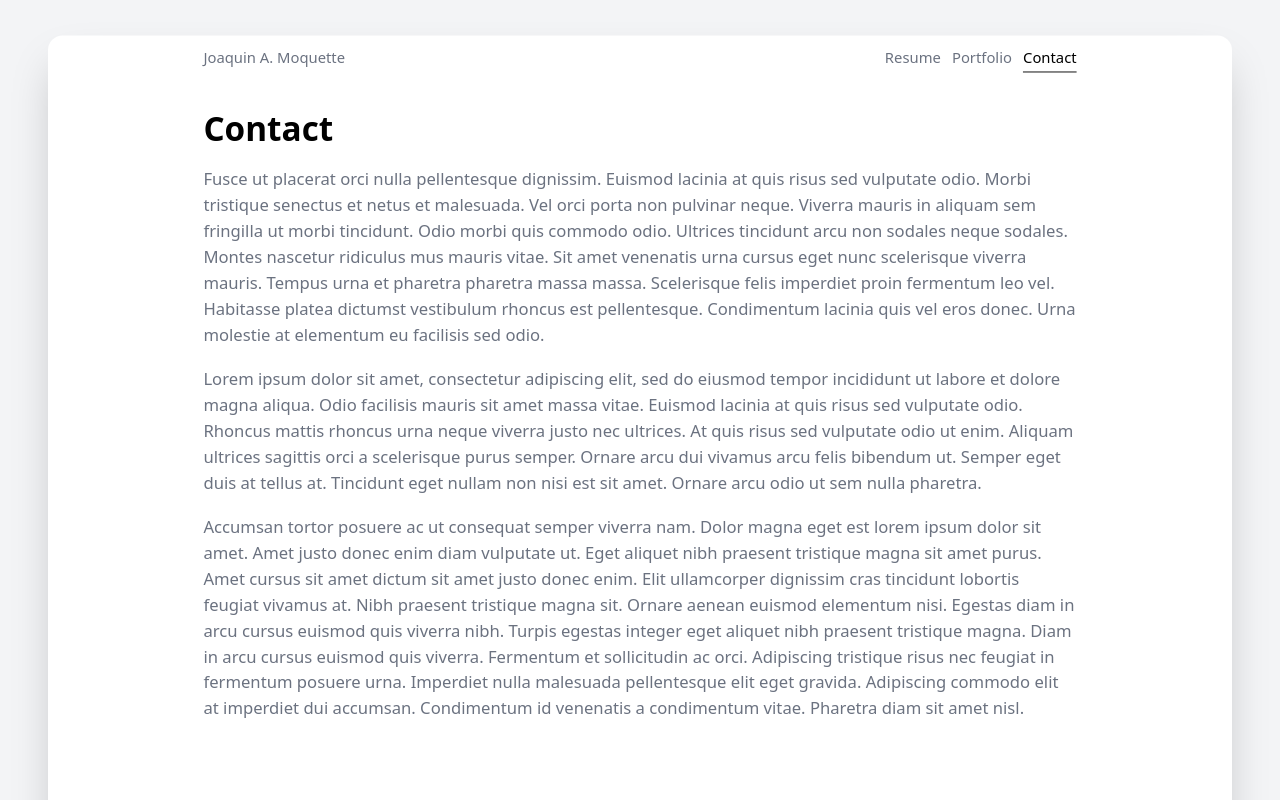
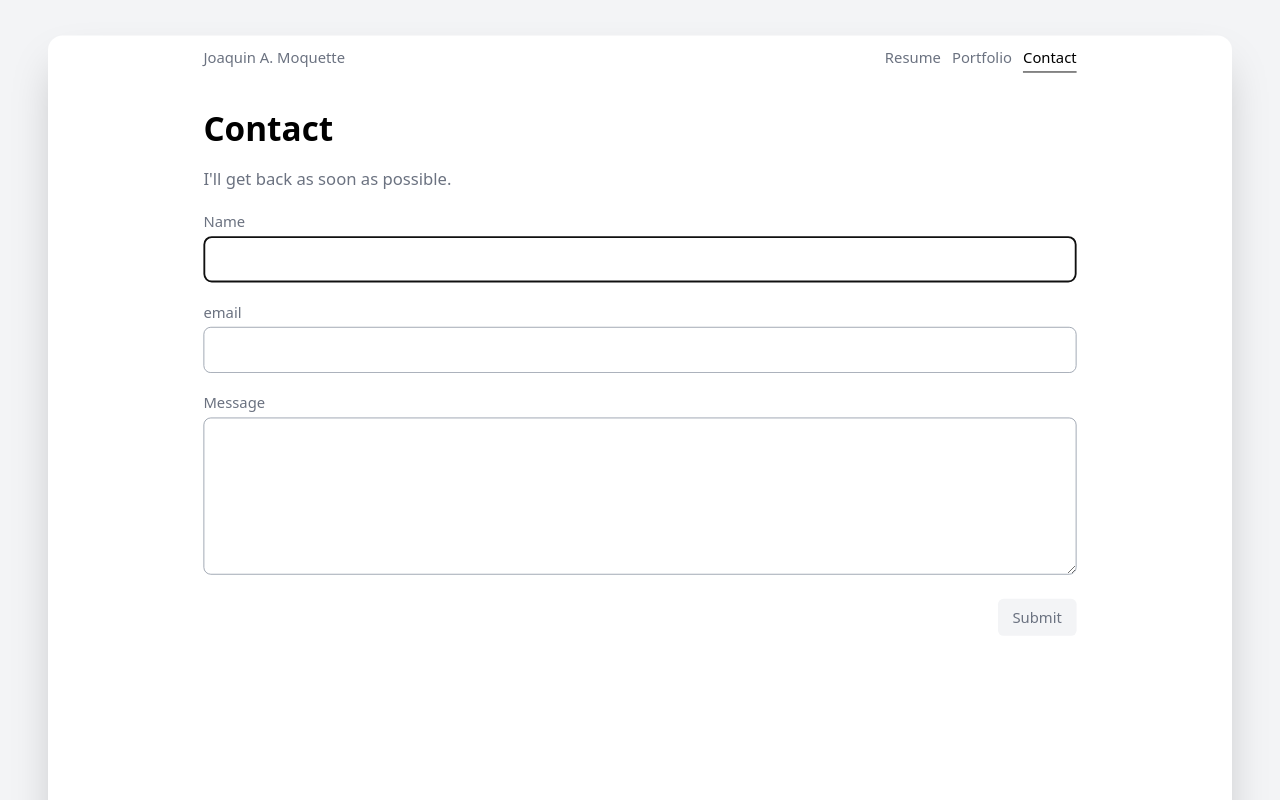
Before and after one commit to moquette/simple-shell, a React app: page /contact in a window 1280 px wide. Shown: the top 800 px of the page. Built offline with nearby package versions, Linux system fonts and the light colour scheme.

Commit message:
feat: form page

```diff
--- a/package.json
+++ b/package.json
@@ -24,6 +24,7 @@
     "@headlessui/react": "^1.6.0",
     "react": "^18.1.0",
     "react-dom": "^18.1.0",
+    "react-hook-form": "^7.30.0",
     "react-icons": "^4.3.1"
   },
   "devDependencies": {
--- a/src/pages/Contact.tsx
+++ b/src/pages/Contact.tsx
@@ -1,50 +1,71 @@
 import React from 'react'
+import {useForm, SubmitHandler} from 'react-hook-form'
 import {Layout} from '@/systems/core'
 
+type Inputs = {
+  name: string
+  email: string
+  message: string
+}
 export default function Contact() {
+  const {
+    register,
+    handleSubmit,
+    watch,
+    formState: {errors},
+  } = useForm<Inputs>()
+  const onSubmit: SubmitHandler<Inputs> = (data) => console.log(data)
+
+  console.log(watch('email')) // watch input value by passing the name of it
   return (
     <Layout title="Contact">
       <div className="page contact pt-7">
         <h2>Contact</h2>
-        <p>
-          Fusce ut placerat orci nulla pellentesque dignissim. Euismod lacinia
-          at quis risus sed vulputate odio. Morbi tristique senectus et netus et
-          malesuada. Vel orci porta non pulvinar neque. Viverra mauris in
-          aliquam sem fringilla ut morbi tincidunt. Odio morbi quis commodo
-          odio. Ultrices tincidunt arcu non sodales neque sodales. Montes
-          nascetur ridiculus mus mauris vitae. Sit amet venenatis urna cursus
-          eget nunc scelerisque viverra mauris. Tempus urna et pharetra pharetra
-          massa massa. Scelerisque felis imperdiet proin fermentum leo vel.
-          Habitasse platea dictumst vestibulum rhoncus est pellentesque.
-          Condimentum lacinia quis vel eros donec. Urna molestie at elementum eu
-          facilisis sed odio.
-        </p>
-        <p>
-          Lorem ipsum dolor sit amet, consectetur adipiscing elit, sed do
-          eiusmod tempor incididunt ut labore et dolore magna aliqua. Odio
-          facilisis mauris sit amet massa vitae. Euismod lacinia at quis risus
-          sed vulputate odio. Rhoncus mattis rhoncus urna neque viverra justo
-          nec ultrices. At quis risus sed vulputate odio ut enim. Aliquam
-          ultrices sagittis orci a scelerisque purus semper. Ornare arcu dui
-          vivamus arcu felis bibendum ut. Semper eget duis at tellus at.
-          Tincidunt eget nullam non nisi est sit amet. Ornare arcu odio ut sem
-          nulla pharetra.
-        </p>
-        <p>
-          Accumsan tortor posuere ac ut consequat semper viverra nam. Dolor
-          magna eget est lorem ipsum dolor sit amet. Amet justo donec enim diam
-          vulputate ut. Eget aliquet nibh praesent tristique magna sit amet
-          purus. Amet cursus sit amet dictum sit amet justo donec enim. Elit
-          ullamcorper dignissim cras tincidunt lobortis feugiat vivamus at. Nibh
-          praesent tristique magna sit. Ornare aenean euismod elementum nisi.
-          Egestas diam in arcu cursus euismod quis viverra nibh. Turpis egestas
-          integer eget aliquet nibh praesent tristique magna. Diam in arcu
-          cursus euismod quis viverra. Fermentum et sollicitudin ac orci.
-          Adipiscing tristique risus nec feugiat in fermentum posuere urna.
-          Imperdiet nulla malesuada pellentesque elit eget gravida. Adipiscing
-          commodo elit at imperdiet dui accumsan. Condimentum id venenatis a
-          condimentum vitae. Pharetra diam sit amet nisl.
-        </p>{' '}
+        <p>I&apos;ll get back as soon as possible.</p>
+        <form className="contact-form" onSubmit={handleSubmit(onSubmit)}>
+          {/* register your input into the hook by invoking the "register" function */}
+          <div>
+            <label>Name</label>
+            <input
+              autoFocus
+              className="border border-gray-400 mt-1 px-4 py-3 rounded-lg w-full"
+              type="text"
+              {...register('name', {required: true})}
+            />
+            {errors.name && (
+              <span className=" relative top-[-30px] float-right text-xs pr-5">
+                Name is required
+              </span>
+            )}
+          </div>
+          <div>
+            <label>email</label>
+            <input
+              className="border border-gray-400 mt-1 px-4 py-3 rounded-lg w-full"
+              type="email"
+              {...register('email', {required: true})}
+            />
+            {errors.email && (
+              <span className=" relative top-[-30px] float-right text-xs pr-5">
+                Email is required
+              </span>
+            )}
+          </div>
+          <div>
+            <label>Message</label>
+            <textarea
+              className="border border-gray-400 mt-1 px-4 py-3 rounded-lg w-full"
+              rows={6}
+              {...register('message', {required: true})}
+            />
+            {errors.message && (
+              <span className=" relative top-[-30px] float-right text-xs pr-5">
+                Not a mind reader you know!
+              </span>
+            )}
+          </div>
+          <input className="button float-right" type="submit" />
+        </form>
       </div>
     </Layout>
   )
--- a/src/styles/app.scss
+++ b/src/styles/app.scss
@@ -33,7 +33,7 @@
     }
   }
   footer {
-    @apply pb-5 pt-0 text-gray-400;
+    @apply pb-5 pt-0 text-gray-400 text-xs;
     .icon-box {
       @apply container mx-auto flex  max-w-sm flex-wrap justify-center text-center text-gray-400;
       div {
@@ -89,6 +89,16 @@
   .active {
     @apply text-black;
   }
+
+  .contact-form {
+    div {
+      @apply mb-5;
+    }
+  }
+
+  .button {
+    @apply bg-gray-100 font-light rounded-md py-2 px-4 cursor-pointer;
+  }
 }
 
 @layer utilities {
--- a/src/systems/core/components/Footer.tsx
+++ b/src/systems/core/components/Footer.tsx
@@ -65,7 +65,7 @@ export const Footer = () => {
           }
         })}
       </div>
-      <p className="p-0 text-center text-[10px]">
+      <p className="p-0 text-center text-xs">
         Copyright &copy;{new Date().getFullYear()} &bull; All rights reserved.
       </p>
     </footer>
--- a/src/systems/core/components/ScrollToTopButton.tsx
+++ b/src/systems/core/components/ScrollToTopButton.tsx
@@ -16,7 +16,7 @@ export const ScrollToTopButton = (props) => {
         })
       }}
     >
-      <RiArrowUpSLine className="min-w-full text-4xl" />
+      <RiArrowUpSLine className="min-w-full text-4xl text-gray-400" />
     </a>
   )
 }
```
Also changed, not shown: 1 other file (tests, documents, lock files or other folders).
